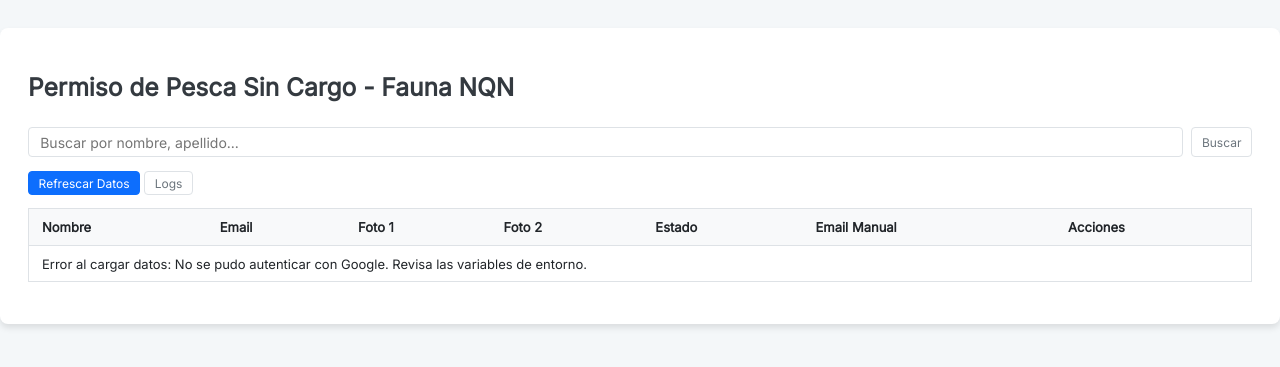
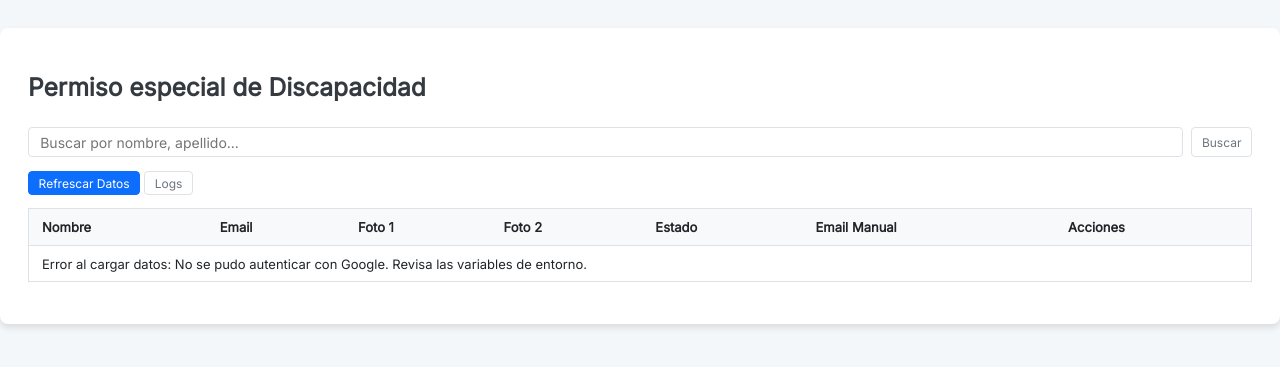
Before and after one commit to visualnocodeweb-ship-it/discapacidad-pesca, a Flask app: page / in a window 1280 px wide. Shown: the top 367 px of the page. Run offline with Flask 3, Linux system fonts and the light colour scheme.

Commit message:
feat: Actualizar título de la página y encabezado a 'Permiso especial de Discapacidad'

```diff
--- a/templates/index.html
+++ b/templates/index.html
@@ -6,7 +6,7 @@
     <link rel="preconnect" href="https://fonts.googleapis.com">
     <link rel="preconnect" href="https://fonts.gstatic.com" crossorigin>
     <link href="https://fonts.googleapis.com/css2?family=Inter:wght @400;500;600&display=swap" rel="stylesheet">
-    <title>Permiso de Pesca Sin Cargo - Fauna NQN</title>
+    <title>Permiso especial de Discapacidad</title>
     <style>
         :root {
             --primary-color: #0d6efd;
@@ -227,7 +227,7 @@
 <body>
 
     <div class="container">
-        <h1>Permiso de Pesca Sin Cargo - Fauna NQN</h1>
+        <h1>Permiso especial de Discapacidad</h1>
 
         <div class="search-container">
             <input type="search" id="search-input" placeholder="Buscar por nombre, apellido...">
```
